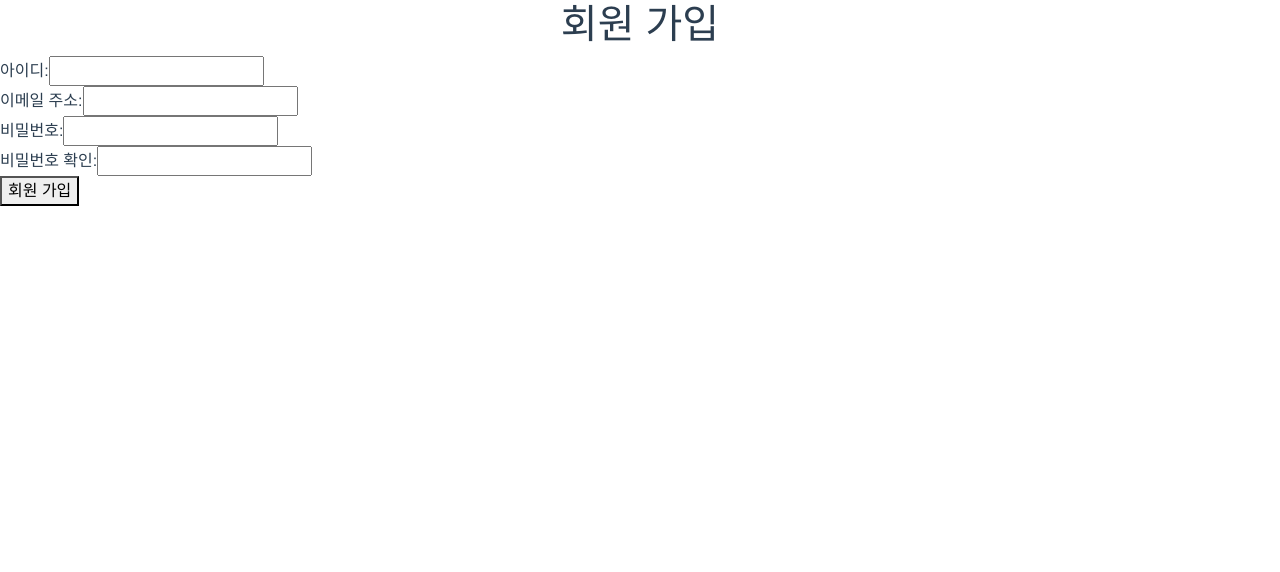
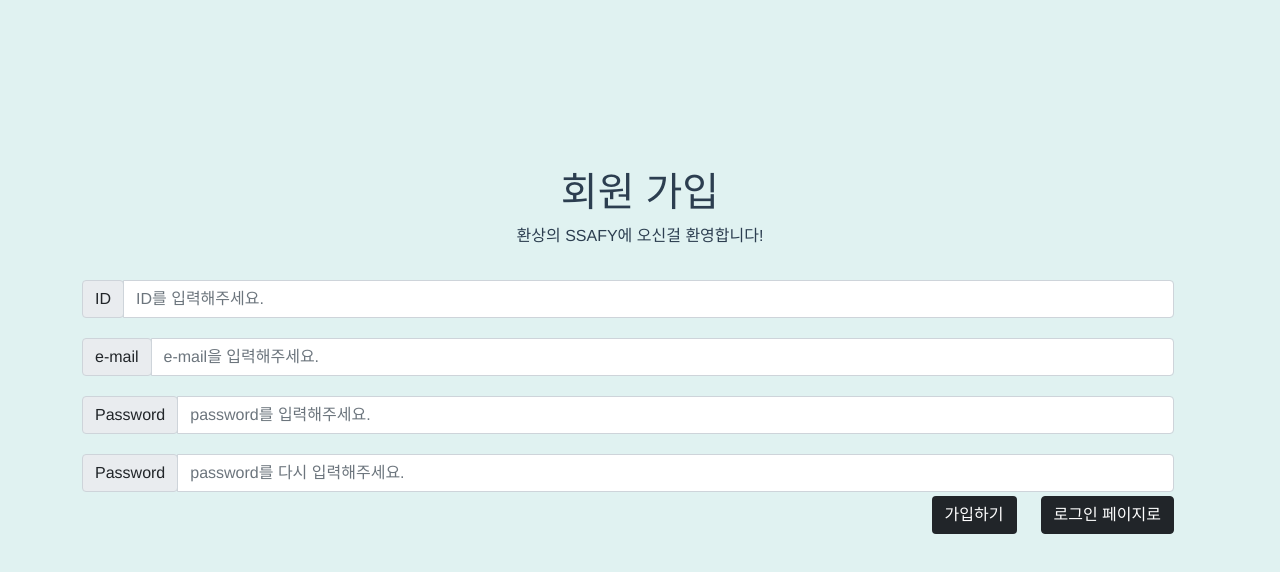
Before and after one commit to sangwook0613/movie-pjt-django-vue, a Vue app in the folder final_pjt_front/: page /signup in a window 1280 px wide. Shown: the top 572 px of the page. Built offline with nearby package versions, Linux system fonts and the light colour scheme; no server answers.

Commit message:
Update front login & signup page

```diff
--- a/final_pjt_front/src/App.vue
+++ b/final_pjt_front/src/App.vue
@@ -1,5 +1,4 @@
 <template>
-
   <div id="app">
     <span v-if="isLoggedIn">
       <div id="nav">
@@ -16,12 +15,12 @@
         <input @input="updateSearchInput" @keypress.enter="$router.push({name: 'Search', query: {q: searchInput}})" type="text" placeholder="제목으로 검색">
         <button @click="$router.push({name: 'Search', query: {q: searchInput}})">검색</button>
       </div>
-      <!-- <router-view/> -->
     </span>
-    <!-- <div v-else class="container">
-      <Start />
-    </div> -->
-    <router-view/>
+
+    <!-- v-else하면 안보임 -->
+    <div class="container">
+      <router-view/>
+    </div>
   </div>
 </template>
 
@@ -85,4 +84,9 @@ export default {
 #nav a.router-link-exact-active {
   color: #42b983;
 }
+
+html {
+    display: table;
+    margin: auto;
+}
 </style>
--- a/final_pjt_front/src/components/accounts/Login.vue
+++ b/final_pjt_front/src/components/accounts/Login.vue
@@ -4,7 +4,7 @@
     <h1 class="text-primary fw-bold">환상의 SSAFY에 오신걸 환영합니다.</h1>
     <br>
     <!-- ID -->
-    <div class="row col-lg-4 d-flex">
+    <div class="row">
       <div class="input-group mt-3 mb-1 justify-content-center">
         <div class="input-group-prepend">
           <span class="input-group-text" id="basic-addon1">ID</span>
@@ -27,8 +27,8 @@
     <div class="d-flex justify-content-center">
       <button type="submit" class="btn btn-dark btn-block"
       @click="login(credentials)">로그인</button>
-      <button type="button" class="btn btn-dark btn-block mx-3"
-      onclick="location.href='/signup/'">회원가입</button>
+      <router-link :to="{ name: 'Signup' }" class="btn btn-dark btn-block mx-3">회원가입</router-link>
+
     </div>
   </div>
 </template>
@@ -55,5 +55,57 @@ export default {
 </script>
 
 <style>
+body{
+    display: table;
+    background-color: #e0f2f1 !important;
+}
 
+html, body {
+    height: 100%;
+}
+
+.medium-small {
+    font-size: 0.9rem;
+    margin: 0;
+    padding: 0;
+}
+
+.login-form {
+    width: 280px;
+}
+
+.login-form-text {
+    text-transform: uppercase;
+    letter-spacing: 2px;
+    font-size: 0.8rem;
+}
+
+.login-text {
+    margin-top: -6px;
+    margin-left: -6px !important;
+}
+
+.margin {
+    margin: 0 !important;
+}
+
+.pointer-events {
+  pointer-events: auto !important;
+}
+
+.input-field >.material-icons  {
+  padding-top:10px;
+}
+
+.input-field div.error{
+    position: relative;
+    top: -1rem;
+    left: 3rem;
+    font-size: 0.8rem;
+    color:#FF4081;
+    -webkit-transform: translateY(0%);
+    -ms-transform: translateY(0%);
+    -o-transform: translateY(0%);
+    transform: translateY(0%);
+}
 </style>
--- a/final_pjt_front/src/components/accounts/Signup.vue
+++ b/final_pjt_front/src/components/accounts/Signup.vue
@@ -1,33 +1,74 @@
 <template>
   <div>
-    <h1>회원 가입</h1>
-    <!-- <div>
-      <label for="userId">아이디: </label>
-      <input type="text" id="userId" v-model="credentials.userId">
-    </div> -->
-    <div>
-      <label for="username">아이디: </label>
-      <input type="text" id="username" v-model="credentials.username">
+    <br><br><br><br><br><br><br>
+    <div id="login-page" class="row">
+      <div class="input-field col s12 center">
+        <h1>회원 가입</h1>
+        <p class="text-center">환상의 SSAFY에 오신걸 환영합니다!</p>
+      </div>
+
+      <div class="row">
+          <div class="input-group mt-3 mb-1 justify-content-center">
+            <div class="input-group-prepend">
+              <span class="input-group-text" id="basic-addon1">ID</span>
+            </div>
+          <input type="text" name="username" class="form-control"
+          placeholder="ID를 입력해주세요."
+          v-model="credentials.username">
+          </div>
+      </div>
+
+      <div class="row">
+          <div class="input-field col s12">
+            <div class="input-group mt-3 mb-1 justify-content-center">
+              <div class="input-group-prepend">
+                <span class="input-group-text" id="basic-addon1">e-mail</span>
+              </div>
+            <input type="text" name="e-mail" class="form-control"
+            placeholder="e-mail을 입력해주세요."  id="e-mail"
+            v-model="credentials.email">
+            </div>
+        </div>
+      </div>
+
+      <div class="row">
+        <div class="input-field col s12">
+            <div class="input-group mt-3 mb-1 justify-content-center">
+              <div class="input-group-prepend">
+                <span class="input-group-text" id="basic-addon1">Password</span>
+              </div>
+            <input type="text" id="password" name="password" class="form-control"
+            placeholder="password를 입력해주세요."
+            v-model="credentials.password">
+          </div>
+        </div>
+      </div>
+
+      <div class="row">
+        <div class="input-field col s12">
+            <div class="input-group mt-3 mb-1 justify-content-center">
+              <div class="input-group-prepend">
+                <span class="input-group-text" id="basic-addon1">Password</span>
+              </div>
+            <input type="text" id="passwordConfirmation" name="passwordConfirmation" class="form-control"
+            placeholder="password를 다시 입력해주세요."
+            v-model="credentials.passwordConfirmation">
+            </div>
+        </div>
+      </div>
+
+      <div class="d-flex justify-content-end">
+        <div class="input-field">
+          <button type="submit" class="btn waves-effect waves-light col s12 bg-dark text-white"
+          @click="signup(credentials)">가입하기</button>
+        </div>
+
+        <div class="input-field mx-4">
+          <router-link :to="{ name: 'Login' }" class="btn btn-dark btn-block">로그인 페이지로</router-link>
+        </div>
+      </div>
+      </div>
     </div>
-    <div>
-      <label for="email">이메일 주소: </label>
-      <input type="email" id="email" v-model="credentials.email">
-    </div>
-    <div>
-      <label for="password">비밀번호: </label>
-      <input type="password" id="password" v-model="credentials.password">
-    </div>
-    <div>
-      <label for="passwordConfirmation">비밀번호 확인: </label>
-      <input
-        type="password"
-        id="passwordConfirmation"
-        v-model="credentials.passwordConfirmation"
-        @keypress.enter="signup(credentials)"
-      >
-    </div>
-    <button @click="signup(credentials)">회원 가입</button>
-  </div>
 </template>
 
 <script>
@@ -53,6 +94,58 @@ export default {
 }
 </script>
 
-<style>
+<style scoped>
+body{
+    display: table;
+    background-color: #e0f2f1 !important;
+}
 
+html, body {
+    height: 100%;
+}
+
+.medium-small {
+    font-size: 0.9rem;
+    margin: 0;
+    padding: 0;
+}
+
+.login-form {
+    width: 280px;
+}
+
+.login-form-text {
+    text-transform: uppercase;
+    letter-spacing: 2px;
+    font-size: 0.8rem;
+}
+
+.login-text {
+    margin-top: -6px;
+    margin-left: -6px !important;
+}
+
+.margin {
+    margin: 0 !important;
+}
+
+.pointer-events {
+  pointer-events: auto !important;
+}
+
+.input-field >.material-icons  {
+  padding-top:10px;
+}
+
+.input-field div.error{
+    position: relative;
+    top: -1rem;
+    left: 3rem;
+    font-size: 0.8rem;
+    color:#FF4081;
+    -webkit-transform: translateY(0%);
+    -ms-transform: translateY(0%);
+    -o-transform: translateY(0%);
+    transform: translateY(0%);
+}
 </style>
```
Also changed, not shown: final_pjt_front/src/components/accounts/Signup2.vue (added, +58 -0 lines), 1 other file (tests, documents, lock files or other folders).
